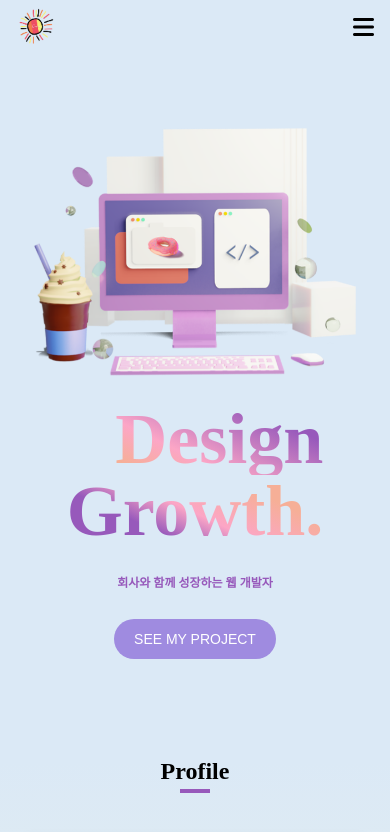
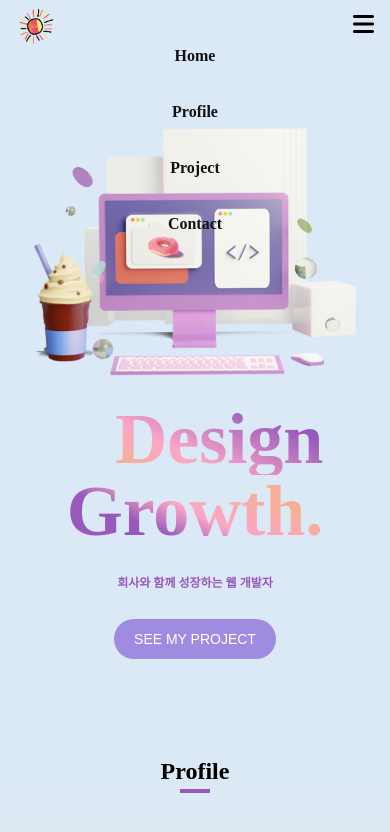
Before and after one commit to operland55/My-PortFolio, a website: page index.html in a window 390 px wide. Shown: the top 832 px of the page. Drawn offline with Linux system fonts and the light colour scheme.

Commit message:
✨ style.css

```diff
--- a/style.css
+++ b/style.css
@@ -144,8 +144,8 @@ a {
 }
 #navbar > .container {
 	display: flex;
-	justify-content: space-between;
-	align-items: center;
+	flex-direction: column;
+	align-items: flex-start;
 	padding: 6px 16px;
 	max-width: 1150px;
 	margin: 0 auto;
@@ -165,8 +165,25 @@ a {
 .navbar__menu {
 	display: none;
 }
+.navbar__menu.open {
+	width: 100%;
+	display: block;
+}
+.navbar__menu__list {
+	cursor: pointer;
+	width: 100%;
+	color: #111;
+	font-weight: 700;
+	display: flex;
+	flex-direction: column;
+	text-align: center;
+	gap: 40px;
+}
 
 .navbar__toggle-btn {
+	position: absolute;
+	right: 16px;
+	top: 12px;
 	cursor: pointer;
 	font-size: 24px;
 }
@@ -607,6 +624,12 @@ a {
 }
 
 @media screen and (min-width: 768px) {
+	#navbar > .container {
+		flex-direction: row;
+		justify-content: space-between;
+		align-items: center;
+	}
+
 	.navbar__logo {
 		width: 65px;
 	}
@@ -615,9 +638,14 @@ a {
 		color: #71787d;
 		font-weight: 700;
 	}
+	.navbar__menu.open {
+		width: 100%;
+	}
 	.navbar__menu__list {
 		display: flex;
 		gap: 0 26px;
+		flex-direction: row;
+		justify-content: flex-end;
 	}
 	.navbar__menu__item {
 		cursor: pointer;
@@ -667,7 +695,7 @@ a {
 		width: 45%;
 	}
 	.main-title-btn {
-		margin-top: 0;
+		margin-top: 30px;
 		text-align: start;
 	}
 	/* profile */
@@ -784,8 +812,8 @@ a {
 
 @media screen and (min-width: 1200px) {
 	#navbar > .container {
+		width: 100%;
 		height: 62px;
-		align-items: center;
 	}
 
 	.navbar__menu {
```
